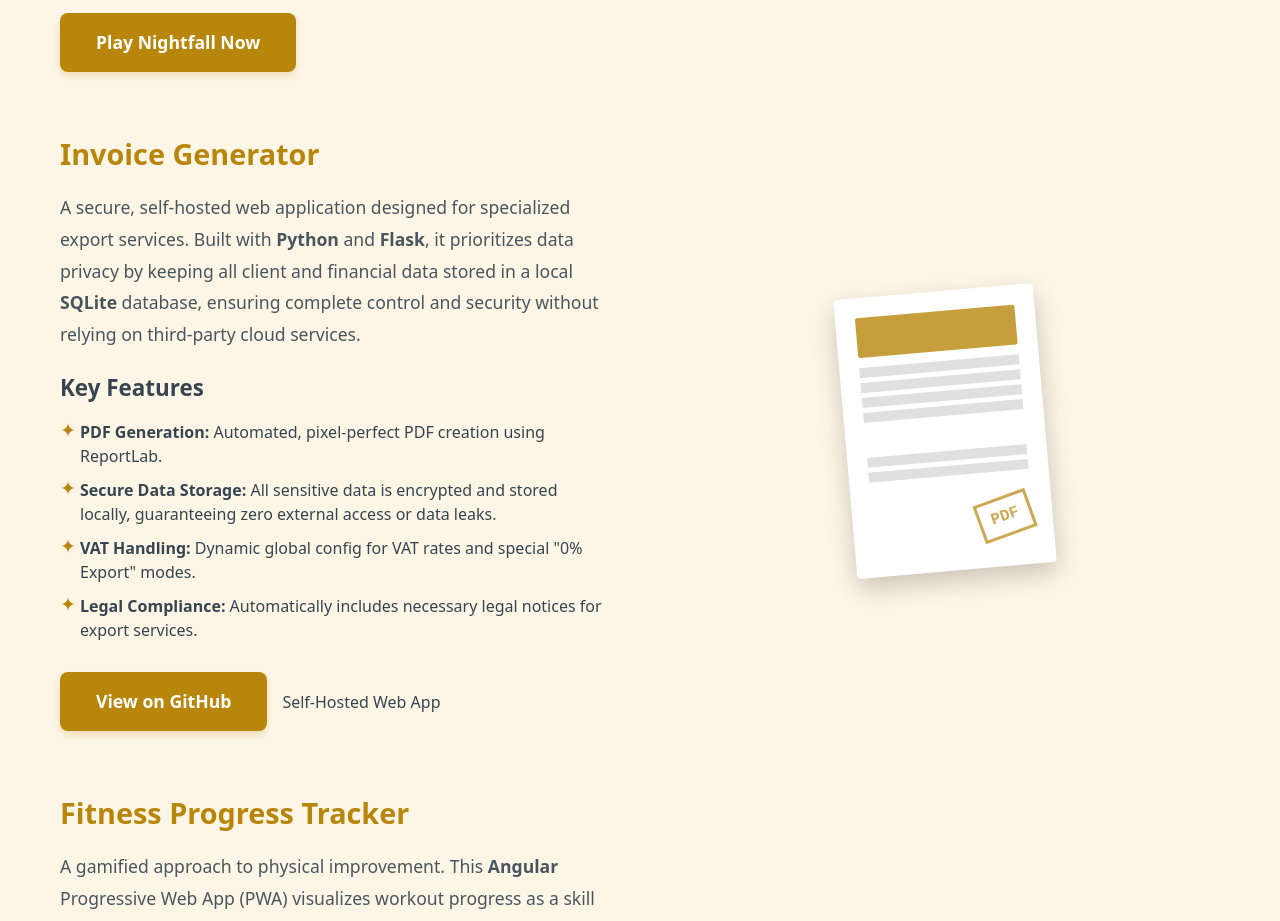
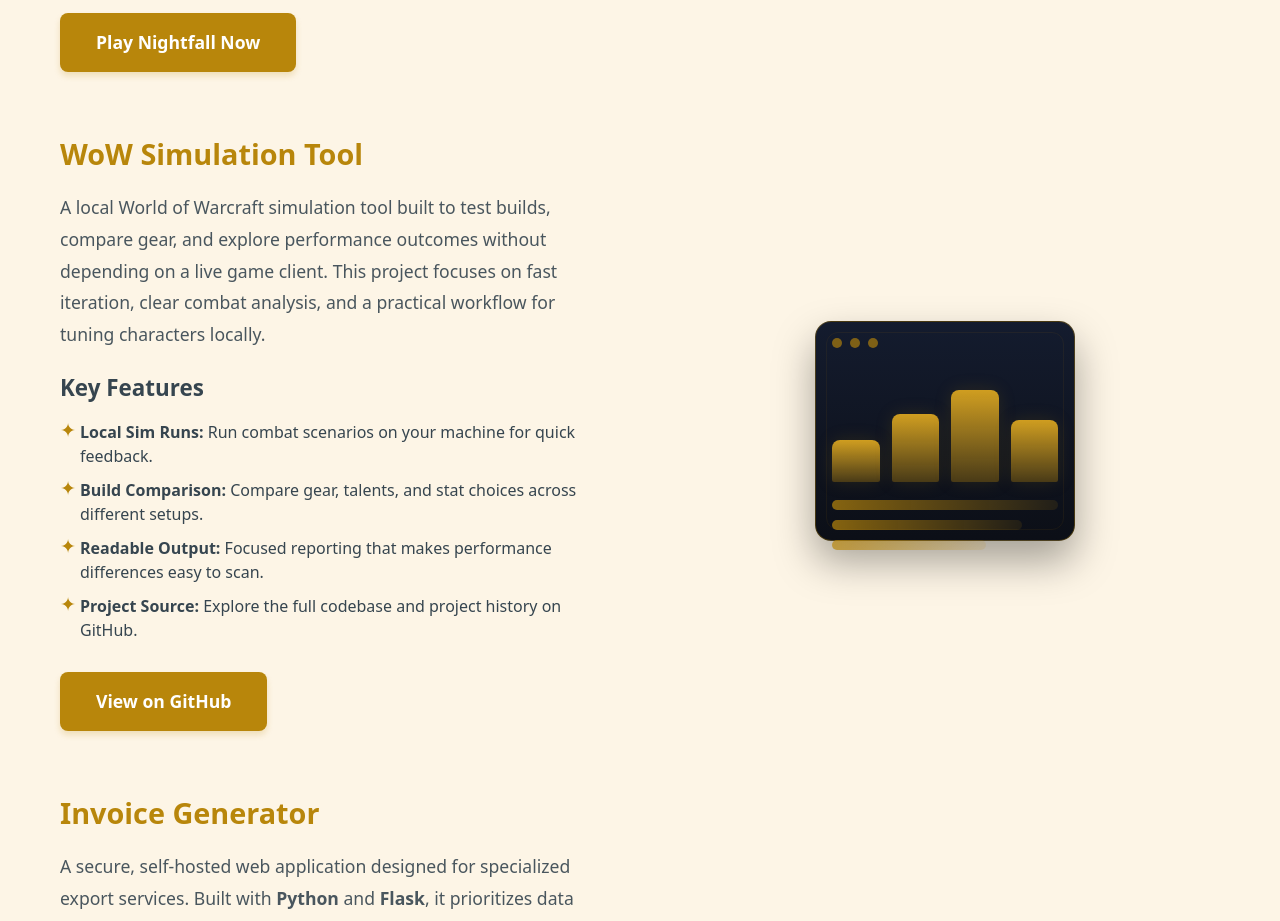
Before and after one commit to JosephLteif/JosephLteif.github.io, a React (Vite) app: page / in a window 1280 px wide. Shown: the part 5480-6401 px from the top of the page. Built offline with nearby package versions, Linux system fonts and the light colour scheme.

Commit message:
add wow simulation tool project

```diff
--- a/src/components/Projects.css
+++ b/src/components/Projects.css
@@ -301,6 +301,97 @@
     flex-direction: row-reverse;
 }
 
+/* WoW Simulation Tool Visual Styles */
+.simc-visual {
+    width: 320px;
+    height: 320px;
+    display: flex;
+    justify-content: center;
+    align-items: center;
+}
+
+.simc-window {
+    width: 260px;
+    height: 220px;
+    background: linear-gradient(180deg, rgba(15, 23, 42, 0.98), rgba(7, 10, 18, 0.98));
+    border: 1px solid rgba(184, 134, 11, 0.35);
+    border-radius: 16px;
+    box-shadow: 0 20px 40px rgba(0, 0, 0, 0.35);
+    padding: 16px;
+    position: relative;
+}
+
+.simc-window::before {
+    content: '';
+    position: absolute;
+    inset: 10px;
+    border-radius: 12px;
+    border: 1px solid rgba(184, 134, 11, 0.08);
+    pointer-events: none;
+}
+
+.simc-titlebar {
+    display: flex;
+    gap: 8px;
+    margin-bottom: 24px;
+}
+
+.simc-titlebar span {
+    width: 10px;
+    height: 10px;
+    border-radius: 50%;
+    background-color: rgba(184, 134, 11, 0.65);
+}
+
+.simc-chart {
+    height: 110px;
+    display: flex;
+    align-items: flex-end;
+    gap: 12px;
+    margin-bottom: 18px;
+}
+
+.simc-bar {
+    flex: 1;
+    border-radius: 8px 8px 2px 2px;
+    background: linear-gradient(180deg, rgba(218, 165, 32, 0.95), rgba(184, 134, 11, 0.35));
+    box-shadow: 0 0 18px rgba(184, 134, 11, 0.15);
+}
+
+.bar-one {
+    height: 38%;
+}
+
+.bar-two {
+    height: 62%;
+}
+
+.bar-three {
+    height: 84%;
+}
+
+.bar-four {
+    height: 56%;
+}
+
+.simc-lines {
+    display: grid;
+    gap: 10px;
+}
+
+.simc-lines span {
+    height: 10px;
+    border-radius: 999px;
+    background: linear-gradient(90deg, rgba(184, 134, 11, 0.7), rgba(184, 134, 11, 0.12));
+}
+
+.simc-lines span:nth-child(2) {
+    width: 84%;
+}
+
+.simc-lines span:nth-child(3) {
+    width: 68%;
+}
 
 @media (max-width: 968px) {
 
@@ -315,4 +406,9 @@
         text-align: left;
         display: inline-block;
     }
+
+    .simc-visual {
+        width: 280px;
+        height: 280px;
+    }
 }
--- a/src/components/Projects.jsx
+++ b/src/components/Projects.jsx
@@ -37,6 +37,61 @@ function Projects() {
                 <div className="moon"></div>
                 <div className="wolf-silhouette"></div>
               </div>
+            </div>
+          </div>
+        </div>
+
+        {/* WoW Simulation Tool Project */}
+        <div className="project-card reverse-layout">
+          <div className="project-content">
+            <div className="project-visual">
+              <div className="simc-visual" aria-hidden="true">
+                <div className="simc-window">
+                  <div className="simc-titlebar">
+                    <span></span>
+                    <span></span>
+                    <span></span>
+                  </div>
+                  <div className="simc-chart">
+                    <span className="simc-bar bar-one"></span>
+                    <span className="simc-bar bar-two"></span>
+                    <span className="simc-bar bar-three"></span>
+                    <span className="simc-bar bar-four"></span>
+                  </div>
+                  <div className="simc-lines">
+                    <span></span>
+                    <span></span>
+                    <span></span>
+                  </div>
+                </div>
+              </div>
+            </div>
+            <div className="project-text">
+              <h3>WoW Simulation Tool</h3>
+              <p className="project-description">
+                A local World of Warcraft simulation tool built to test builds, compare gear, and explore performance outcomes
+                without depending on a live game client. This project focuses on fast iteration, clear combat analysis, and
+                a practical workflow for tuning characters locally.
+              </p>
+
+              <div className="project-features">
+                <h4>Key Features</h4>
+                <ul>
+                  <li><strong>Local Sim Runs:</strong> Run combat scenarios on your machine for quick feedback.</li>
+                  <li><strong>Build Comparison:</strong> Compare gear, talents, and stat choices across different setups.</li>
+                  <li><strong>Readable Output:</strong> Focused reporting that makes performance differences easy to scan.</li>
+                  <li><strong>Project Source:</strong> Explore the full codebase and project history on GitHub.</li>
+                </ul>
+              </div>
+
+              <a
+                href="https://github.com/JosephLteif/simcraft"
+                target="_blank"
+                rel="noopener noreferrer"
+                className="project-button"
+              >
+                View on GitHub
+              </a>
             </div>
           </div>
         </div>
```
